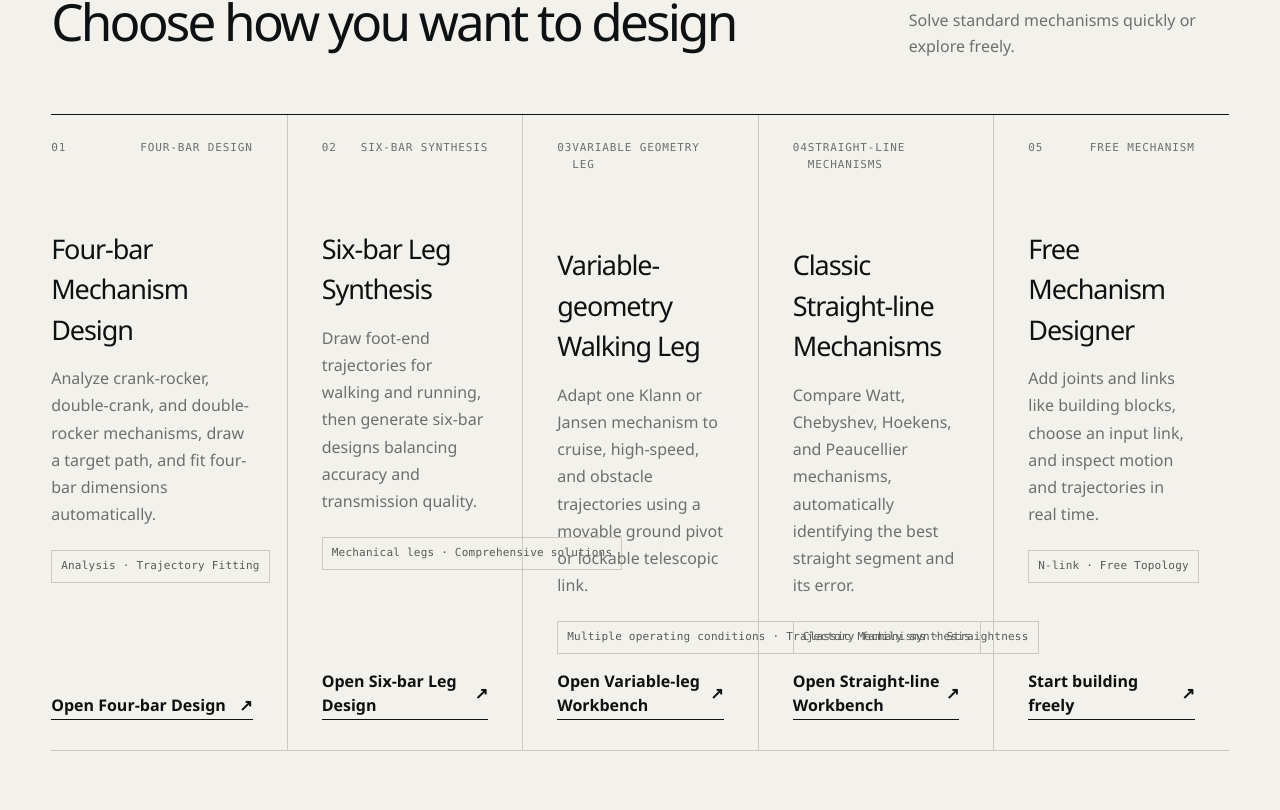
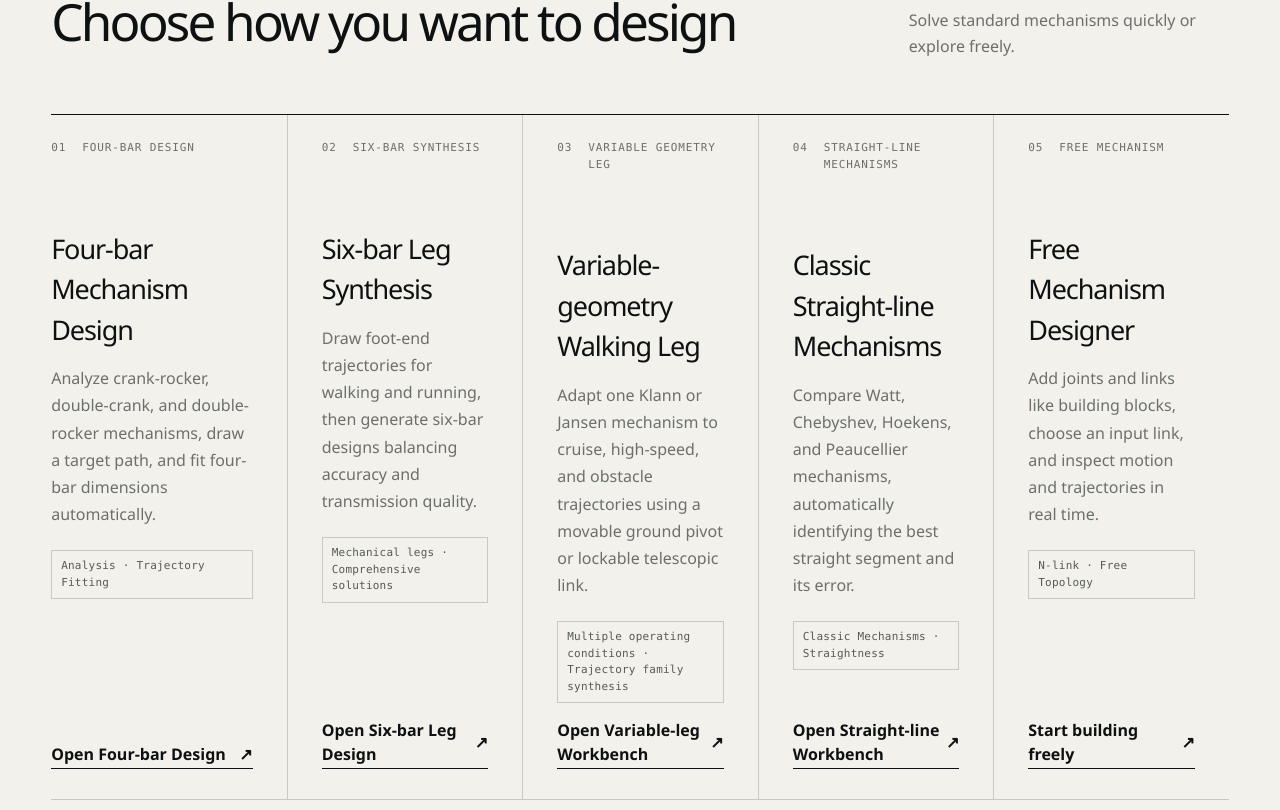
Before and after one commit to tutao0123/open-linkage, a Next.js app: page /en in a window 1280 px wide. Shown: the part 930-1740 px from the top of the page. Built offline with nearby package versions, Linux system fonts and the light colour scheme.

Commit message:
fix: prevent English homepage card overflow

```diff
--- a/src/app/globals.css
+++ b/src/app/globals.css
@@ -75,10 +75,12 @@ a { color:inherit; text-decoration:none; }
 .workbench-grid { display:grid; grid-template-columns:repeat(5,minmax(0,1fr)); border-top:1px solid var(--ink); }
 .workbench-card { min-width:0; min-height:420px; padding:25px 34px 30px 0; display:flex; flex-direction:column; border-bottom:1px solid var(--line); }
 .workbench-card+.workbench-card { padding-left:34px; border-left:1px solid var(--line); }
-.workbench-meta { display:flex; justify-content:space-between; color:var(--muted); }
+.workbench-meta { min-width:0; display:grid; grid-template-columns:auto minmax(0,1fr); gap:16px; align-items:start; color:var(--muted); }
+.workbench-meta>span { min-width:0; }
+.workbench-meta>span:last-child { overflow-wrap:anywhere; }
 .workbench-card h3 { margin:72px 0 15px; font-size:27px; letter-spacing:-.04em; }
-.workbench-card>p { margin:0; color:var(--muted); line-height:1.7; }
-.workbench-status { width:max-content; margin-top:22px; padding:7px 9px; border:1px solid var(--line); color:#555b55; letter-spacing:.02em; }
+.workbench-card>p { margin:0; color:var(--muted); line-height:1.7; overflow-wrap:anywhere; }
+.workbench-status { align-self:flex-start; width:fit-content; max-width:100%; margin-top:22px; padding:7px 9px; border:1px solid var(--line); color:#555b55; letter-spacing:.02em; white-space:normal; overflow-wrap:anywhere; }
 .workbench-card>a { margin-top:auto; padding:15px 0 2px; display:flex; justify-content:space-between; align-items:center; border-bottom:1px solid var(--ink); font-weight:680; }
 .workbench-card>a:hover { padding-left:9px; padding-right:9px; background:var(--acid); }
 footer { display:flex; justify-content:space-between; padding:24px 0 34px; border-top:1px solid var(--line); color:var(--muted); }
```
